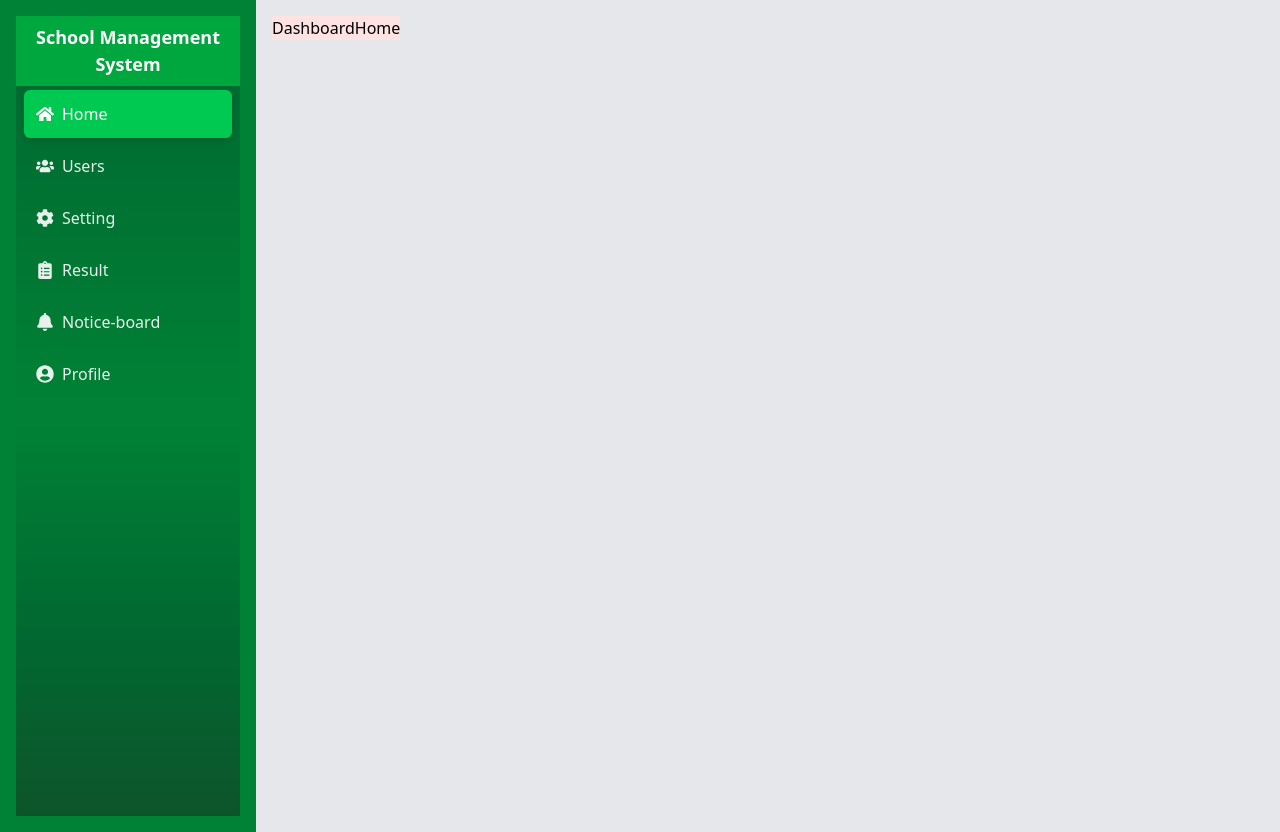
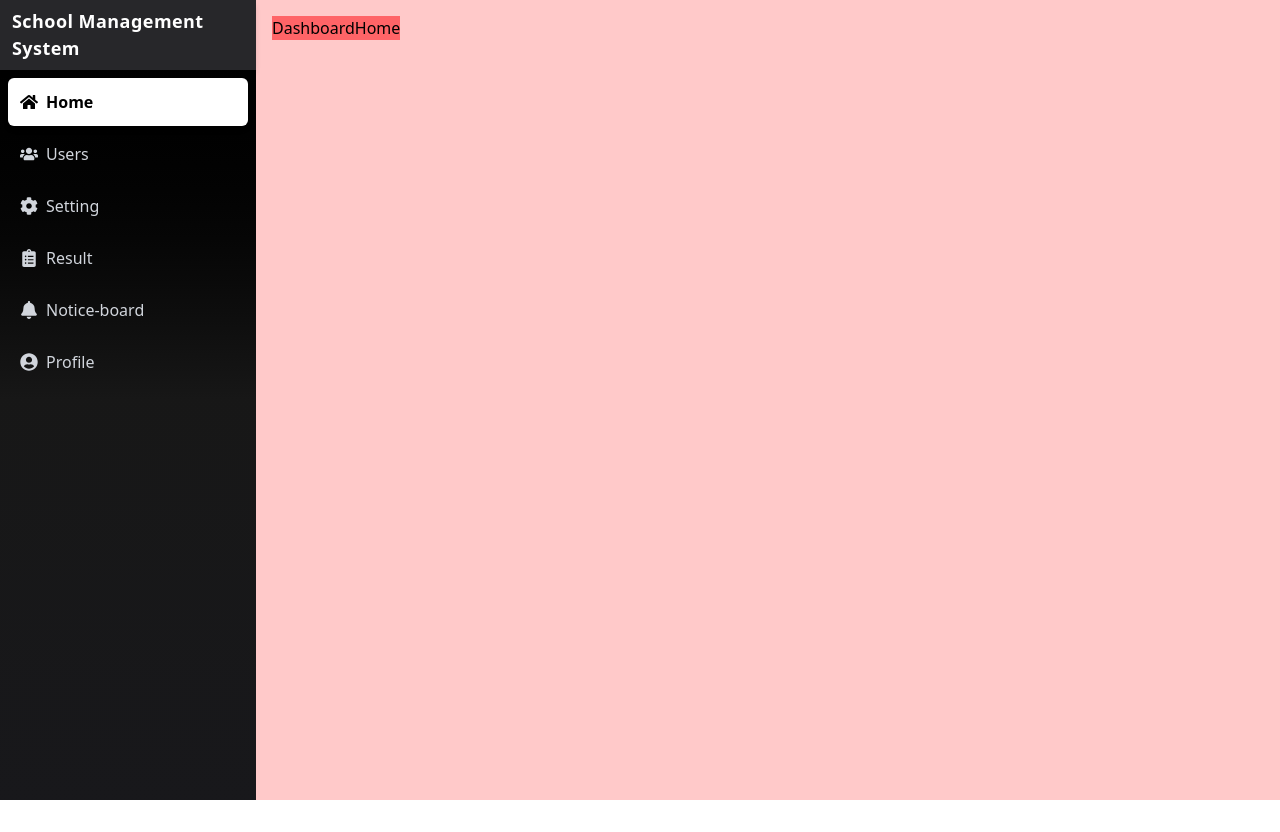
Before and after one commit to tanim206/School-Management-Project, a React (Vite) app in the folder Client/: page /dashboard in a window 1280 px wide. After the commit the page ends 800 px from the top, so only its background shows below. Built offline with nearby package versions, Linux system fonts and the light colour scheme.

Commit message:
add design

```diff
--- a/Client/src/components/dashboard/shared/Sidebar.jsx
+++ b/Client/src/components/dashboard/shared/Sidebar.jsx
@@ -25,23 +25,23 @@ const Sidebar = ({ setOpen }) => {
   ];
 
   return (
-    <div className="h-screen bg-gradient-to-b from-green-800 via-green-700 to-green-900">
+    <div className="h-screen bg-gradient-to-b from-black via-neutral-900 to-zinc-900 text-white">
       {/* Header */}
-      <div className="flex justify-between gap-2.5 items-center bg-green-600 px-2">
+      <div className="flex justify-between items-center bg-zinc-800 px-3 py-2 shadow-md">
         <Link
           to="/"
-          className="font-semibold text-white py-2 text-center text-[18px]"
+          className="font-semibold text-white text-[18px] tracking-wide"
         >
           School Management System
         </Link>
         <X
           onClick={() => setOpen(false)}
-          className="md:hidden text-white bg-green-800 rounded p-1 cursor-pointer"
+          className="md:hidden text-white bg-zinc-700 hover:bg-zinc-600 rounded p-1 cursor-pointer transition"
         />
       </div>
 
       {/* Routes */}
-      <ul>
+      <ul className="mt-2">
         {routes.map((item, index) => (
           <NavLink
             end
@@ -49,12 +49,12 @@ const Sidebar = ({ setOpen }) => {
             key={index}
             className={({ isActive }) =>
               isActive
-                ? "flex items-center bg-green-500 text-white shadow-md p-3 gap-2 rounded-md mx-2 my-1"
-                : "flex items-center p-3 gap-2 mx-2 my-1 text-white/90 hover:bg-green-600/40 rounded-md transition-all duration-200"
+                ? "flex items-center gap-2 mx-2 my-1 p-3 bg-white text-black rounded-md shadow-md font-semibold"
+                : "flex items-center gap-2 mx-2 my-1 p-3 text-gray-300 hover:bg-white/10 hover:text-white rounded-md transition-all duration-200"
             }
           >
             <span style={{ fontSize: "18px" }}>{item.icon}</span>
-            <span className="font-medium">{item.router}</span>
+            <span>{item.router}</span>
           </NavLink>
         ))}
       </ul>
--- a/Client/src/components/shared/Navbar.jsx
+++ b/Client/src/components/shared/Navbar.jsx
@@ -11,8 +11,6 @@ import { MdDashboard } from "react-icons/md";
 import { AnimatePresence, motion } from "framer-motion";
 import { FaRegCircleUser } from "react-icons/fa6";
 
-const MAIN_COLOR = "#00b85c"; // Green tone
-
 const Navbar = () => {
   const [open, setOpen] = useState(false);
 
@@ -24,17 +22,18 @@ const Navbar = () => {
   ];
 
   return (
-    <nav
-      className="fixed top-0 left-0 w-full shadow-md z-50 bg-gradient-to-l from-green-800 via-green-700 to-green-900"
-    >
+    <nav className="fixed top-0 left-0 w-full shadow-md z-50 bg-gradient-to-l from-black via-neutral-900 to-zinc-900">
       <div className="max-w-7xl mx-auto px-5 sm:px-8">
         <div className="flex justify-between items-center h-16">
           {/* Left: Logo */}
-          <Link to="/" className="flex items-center gap-2 text-white font-semibold text-xl tracking-tight">
-            <span className="text-4xl text-green-300">
+          <Link
+            to="/"
+            className="flex items-center gap-2 text-white font-semibold text-xl tracking-tight"
+          >
+            <span className="text-4xl text-white/70">
               <BiLogoDeviantart />
             </span>
-            <span>Kentasoft</span>
+            <span>SchoolMS</span>
           </Link>
 
           {/* Middle: Nav Items (Desktop) */}
@@ -46,8 +45,8 @@ const Navbar = () => {
                 className={({ isActive }) =>
                   `px-3 py-1.5 rounded-md transition-all duration-200 ${
                     isActive
-                      ? " text-white bg-green-600/40 "
-                      : "text-white/90 hover:text-white hover:bg-green-600/40"
+                      ? "bg-white text-black shadow-md"
+                      : "text-gray-300 hover:text-white hover:bg-white/10"
                   }`
                 }
               >
@@ -60,7 +59,7 @@ const Navbar = () => {
           <div className="hidden md:flex items-center space-x-4">
             <Link
               to="/dashboard"
-              className="flex items-center text-sm gap-2 px-4 py-1.5 bg-white text-green-700 font-medium rounded-md hover:bg-gray-100 transition"
+              className="flex items-center text-sm gap-2 px-4 py-1.5 bg-white text-black font-medium rounded-md hover:bg-gray-100 transition"
             >
               <MdDashboard className="text-lg" />
               Dashboard
@@ -68,14 +67,16 @@ const Navbar = () => {
 
             <SignedOut>
               <SignInButton>
-                <button className="text-2xl text-white cursor-pointer duration-300 transition hover:opacity-90">
+                <button className="text-2xl text-white cursor-pointer duration-300 transition hover:opacity-80">
                   <FaRegCircleUser />
                 </button>
               </SignInButton>
             </SignedOut>
 
             <SignedIn>
-              <UserButton appearance={{ elements: { avatarBox: "w-9 h-9" } }} />
+              <UserButton
+                appearance={{ elements: { avatarBox: 'w-9 h-9' } }}
+              />
             </SignedIn>
           </div>
 
@@ -113,7 +114,7 @@ const Navbar = () => {
             animate={{ height: "auto", opacity: 1 }}
             exit={{ height: 0, opacity: 0 }}
             transition={{ duration: 0.3, ease: "easeInOut" }}
-            className="md:hidden border-t border-white/20 bg-green-700"
+            className="md:hidden border-t border-white/20 bg-black"
           >
             <ul className="flex flex-col items-center space-y-4 py-4 text-white font-medium">
               {navItem.map((item) => (
@@ -124,8 +125,8 @@ const Navbar = () => {
                   className={({ isActive }) =>
                     `transition-all duration-200 px-3 py-1.5 rounded-md ${
                       isActive
-                        ? "bg-green-500 text-white shadow-md"
-                        : "hover:bg-green-600/40"
+                        ? "bg-white text-black shadow-md"
+                        : "hover:bg-white/10"
                     }`
                   }
                 >
@@ -137,7 +138,7 @@ const Navbar = () => {
               <Link
                 to="/dashboard"
                 onClick={() => setOpen(false)}
-                className="flex items-center gap-2 bg-white text-green-700 px-6 py-2 rounded-md font-medium hover:bg-gray-100 transition"
+                className="flex items-center gap-2 bg-white text-black px-6 py-2 rounded-md font-medium hover:bg-gray-100 transition"
               >
                 <MdDashboard className="text-md" />
                 Dashboard
@@ -146,7 +147,7 @@ const Navbar = () => {
               {/* Clerk Buttons */}
               <SignedOut>
                 <SignInButton>
-                  <button className="px-6 py-2 border border-white text-white font-medium rounded-md hover:bg-white hover:text-green-700 transition">
+                  <button className="px-6 py-2 border border-white text-white font-medium rounded-md hover:bg-white hover:text-black transition">
                     Sign In
                   </button>
                 </SignInButton>
--- a/Client/src/layout/DashboardLayout.jsx
+++ b/Client/src/layout/DashboardLayout.jsx
@@ -5,9 +5,9 @@ import { useState } from "react";
 const DashboardLayout = () => {
   const [open, setOpen] = useState(false);
   return (
-    <div className="flex bg-gray-200">
+    <div className="flex bg-red-200">
       {/* dekstop screen */}
-      <div className="min-h-screen hidden bg-green-700 p-4 md:block w-[20%]">
+      <div className="min-h-screen hidden md:block w-[20%]">
         <Sidebar setOpen={setOpen} />
       </div>
       {/* mobile screen */}
@@ -21,7 +21,7 @@ const DashboardLayout = () => {
         <div className="md:hidden">
           <Menu onClick={() => setOpen(!open)} />
         </div>
-        <div className=" w-full bg-red-100 ">
+        <div className=" w-full bg-red-400 ">
           <Outlet />
         </div>
       </div>
```
